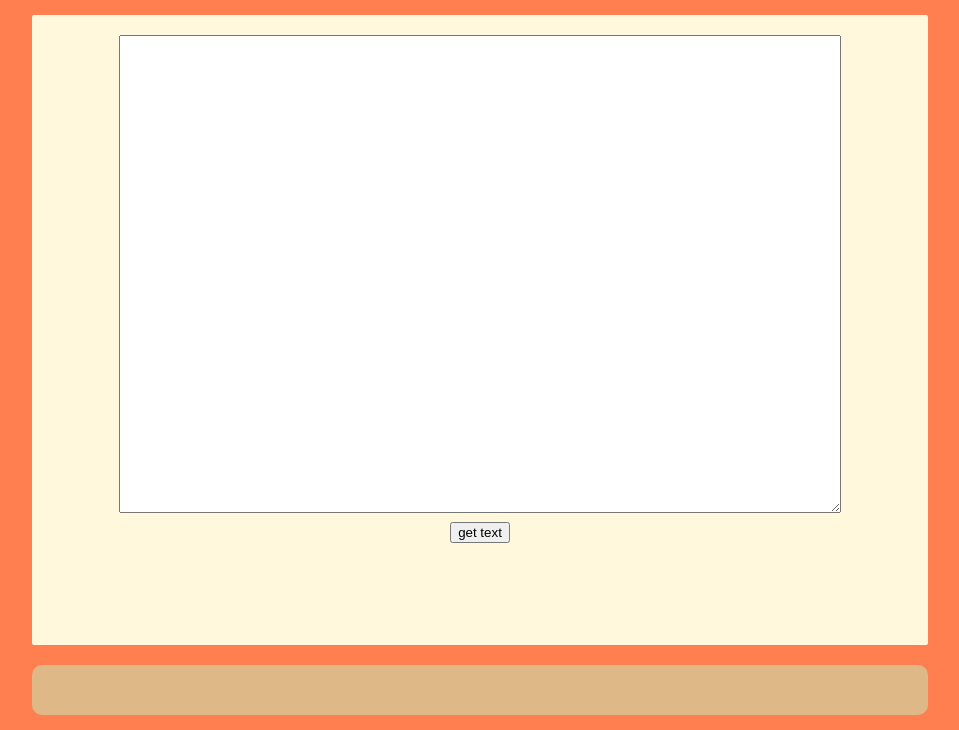
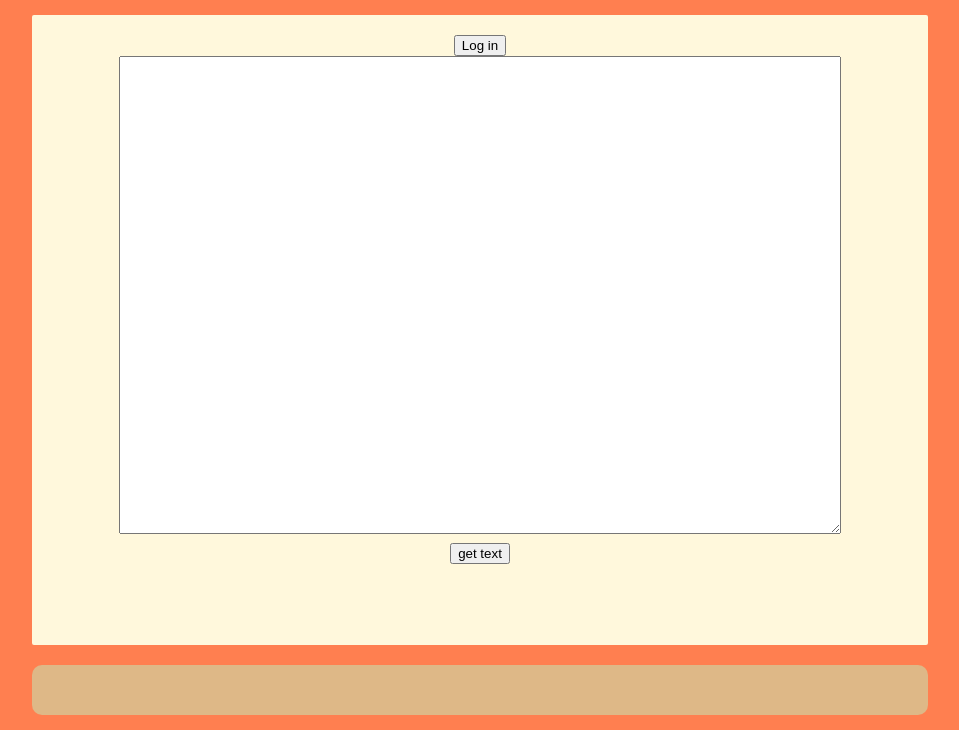
Before and after one commit to the-vein/the-vein.github.io, a plain HTML site: page index.html in a window 1280 px wide. Shown: the part 70-800 px from the top of the page, without its empty margins (160-1119 px from the left). Drawn offline with nearby package versions, Linux system fonts and the light colour scheme.

Commit message:
Update index.html

```diff
--- a/index.html
+++ b/index.html
@@ -14,6 +14,9 @@
             </nav>
         </header>
         <main>
+		    <div id="login">
+				<button id="login-button">Log in</button>
+			</div>
             <section>
                 <textarea></textarea>
                 <button id="get_text_button">get text</button>
```
